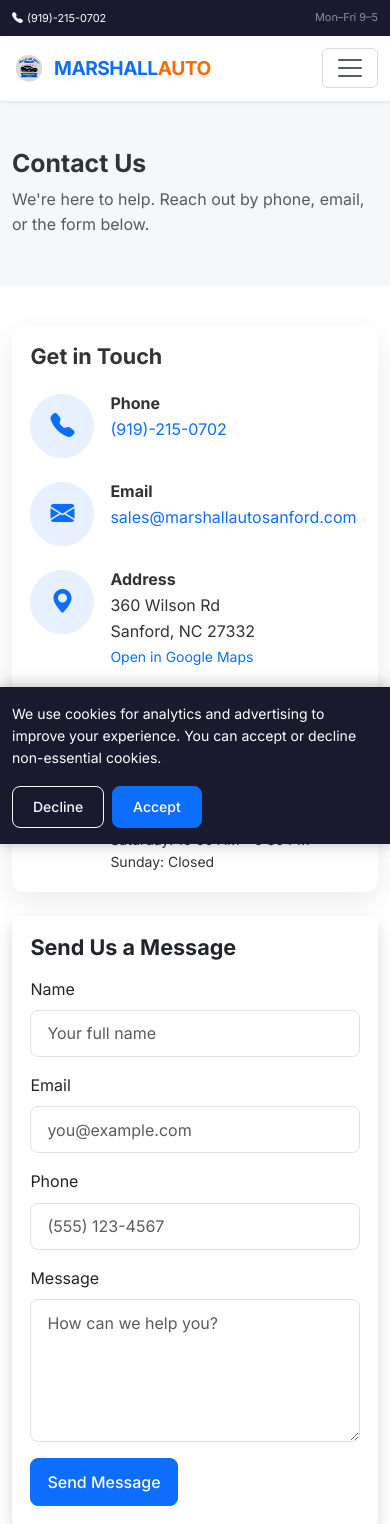
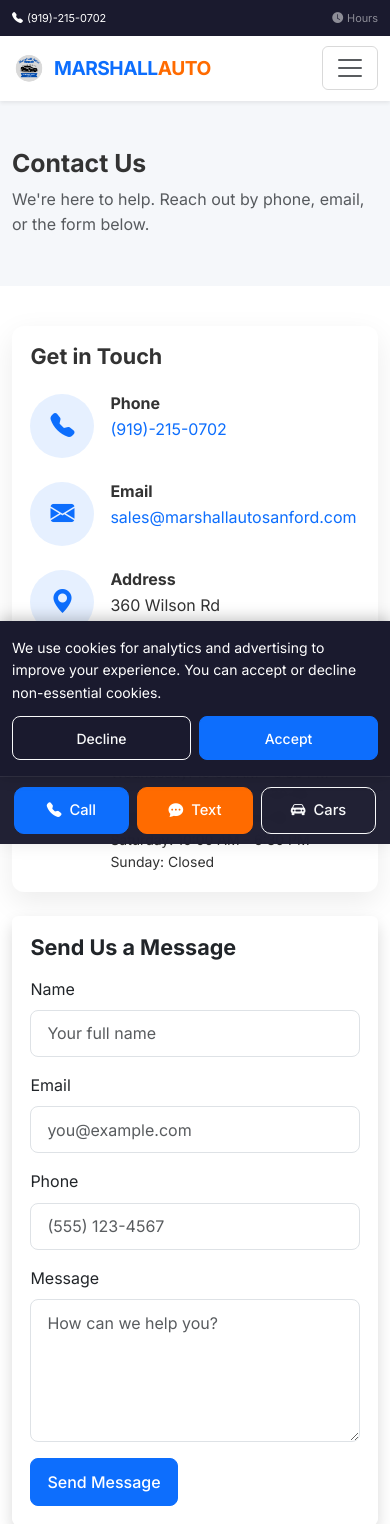
Before and after one commit to cmarshall108/marshallauto-website, a Flask app: page /contact in a window 390 px wide. Shown: the top 1524 px of the page. Run offline with Flask 3, Linux system fonts and the light colour scheme; data comes from the database, SQL or seed files in the repository; some libraries are stand-ins or nearby versions.

Commit message:
Improve mobile website experience
Co-authored-by: Copilot <223556219+Copilot@users.noreply.github.com>

```diff
--- a/app/static/css/main.css
+++ b/app/static/css/main.css
@@ -272,6 +272,10 @@ a:hover {
     box-shadow: 0 -2px 15px rgba(0, 0, 0, 0.25);
 }
 
+.cookie-consent-banner p {
+    flex: 1 1 320px;
+}
+
 /* Live chat widget */
 .chat-widget {
     position: fixed;
@@ -317,6 +324,28 @@ a:hover {
 @media (max-width: 767.98px) {
     body.has-mobile-cta .chat-widget {
         bottom: calc(5.25rem + env(safe-area-inset-bottom));
+    }
+
+    body.cookie-consent-visible .chat-widget,
+    body.has-compare-bar .chat-widget {
+        display: none;
+    }
+
+    body.has-mobile-cta .cookie-consent-banner {
+        bottom: calc(4.25rem + env(safe-area-inset-bottom));
+    }
+
+    .cookie-consent-banner .container {
+        gap: 0.75rem !important;
+    }
+
+    .cookie-consent-banner .d-flex {
+        width: 100%;
+    }
+
+    .cookie-consent-banner .btn {
+        flex: 1;
+        min-height: 44px;
     }
 }
 
@@ -1398,6 +1427,15 @@ body.gallery-lightbox-open {
     height: 100%;
 }
 
+.contact-info-card .d-flex > div:last-child {
+    min-width: 0;
+}
+
+.contact-info-card a,
+.footer a {
+    overflow-wrap: anywhere;
+}
+
 .map-embed {
     height: 400px;
 }
@@ -1861,7 +1905,13 @@ body.gallery-lightbox-open {
     }
 
     .navbar-nav .btn {
+        min-height: 44px;
         width: 100%;
+    }
+
+    .navbar-toggler {
+        min-width: 48px;
+        min-height: 44px;
     }
 
     .inventory-grid {
--- a/app/static/js/cookie-consent.js
+++ b/app/static/js/cookie-consent.js
@@ -16,12 +16,17 @@
         try { window.localStorage.setItem(STORAGE_KEY, value); } catch (e) { /* private mode */ }
     }
 
+    function setBannerVisible(banner, visible) {
+        banner.classList.toggle('d-none', !visible);
+        document.body.classList.toggle('cookie-consent-visible', visible);
+    }
+
     document.addEventListener('DOMContentLoaded', function () {
         var banner = document.getElementById('cookie-consent-banner');
         if (!banner) return;
 
         if (!getStored()) {
-            banner.classList.remove('d-none');
+            setBannerVisible(banner, true);
         }
 
         var accept = document.getElementById('cookie-consent-accept');
@@ -30,7 +35,7 @@
         if (accept) {
             accept.addEventListener('click', function () {
                 setStored('granted');
-                banner.classList.add('d-none');
+                setBannerVisible(banner, false);
                 if (typeof window.gtag === 'function') {
                     window.gtag('consent', 'update', {
                         ad_storage: 'granted',
@@ -48,7 +53,7 @@
         if (decline) {
             decline.addEventListener('click', function () {
                 setStored('denied');
-                banner.classList.add('d-none');
+                setBannerVisible(banner, false);
             });
         }
     });
--- a/app/static/js/vehicle-tools.js
+++ b/app/static/js/vehicle-tools.js
@@ -218,6 +218,7 @@
         var countEl = document.getElementById('compare-bar-count');
         if (countEl) countEl.textContent = count;
         bar.classList.toggle('d-none', count === 0);
+        document.body.classList.toggle('has-compare-bar', count > 0);
     }
 
     function bindCardControls() {
--- a/app/templates/base.html
+++ b/app/templates/base.html
@@ -191,14 +191,16 @@
                     <small class="ms-3"><i class="bi bi-geo-alt-fill me-1"></i> {{ business_address }}</small>
                 </div>
                 <div>
-                    <small>Mon-Fri: 9am-5pm | Sat-Sun: Closed</small>
+                    <small><a href="{{ url_for('main.contact') }}#business-hours" class="text-white text-decoration-none"><i class="bi bi-clock-fill me-1"></i>Hours &amp; Directions</a></small>
                 </div>
             </div>
             <div class="top-bar-mobile d-lg-none">
                 <a href="tel:{{ business_phone | replace(' ', '') | replace('(', '') | replace(')', '') | replace('-', '') }}" class="text-white text-decoration-none">
                     <small><i class="bi bi-telephone-fill me-1"></i>{{ business_phone }}</small>
                 </a>
-                <small class="text-white-50">Mon–Fri 9–5</small>
+                <a href="{{ url_for('main.contact') }}#business-hours" class="text-white-50 text-decoration-none">
+                    <small><i class="bi bi-clock-fill me-1"></i>Hours</small>
+                </a>
             </div>
         </div>
     </div>
@@ -274,7 +276,7 @@
             <div class="row g-4">
                 <div class="col-lg-4 col-md-6">
                     <h4 class="fw-bold mb-3"><span class="brand-primary">MARSHALL</span> <span class="brand-secondary">AUTO</span></h4>
-                    <p>{{ site_setting.get('about_text', '')[:160] }}...</p>
+                    <p>{{ (site_setting.get('about_text') or '')[:160] }}...</p>
                     {% if social_links %}
                     <div class="d-flex gap-3 fs-5">
                         {% for network, url in social_links %}
--- a/app/templates/contact.html
+++ b/app/templates/contact.html
@@ -45,7 +45,7 @@
                     <div class="d-flex mb-0">
                         <div class="feature-icon me-3" style="margin-bottom: 0;"><i class="bi bi-clock-fill"></i></div>
                         <div>
-                            <h6 class="fw-bold mb-1">Hours</h6>
+                            <h6 class="fw-bold mb-1" id="business-hours">Hours</h6>
                             {% for day, hours in business_hours.items() %}
                             <p class="mb-0 small">{{ day }}: {{ hours }}</p>
                             {% endfor %}
```
Also changed, not shown: other parts of app/static/css/main.css (+52 -0 lines).
